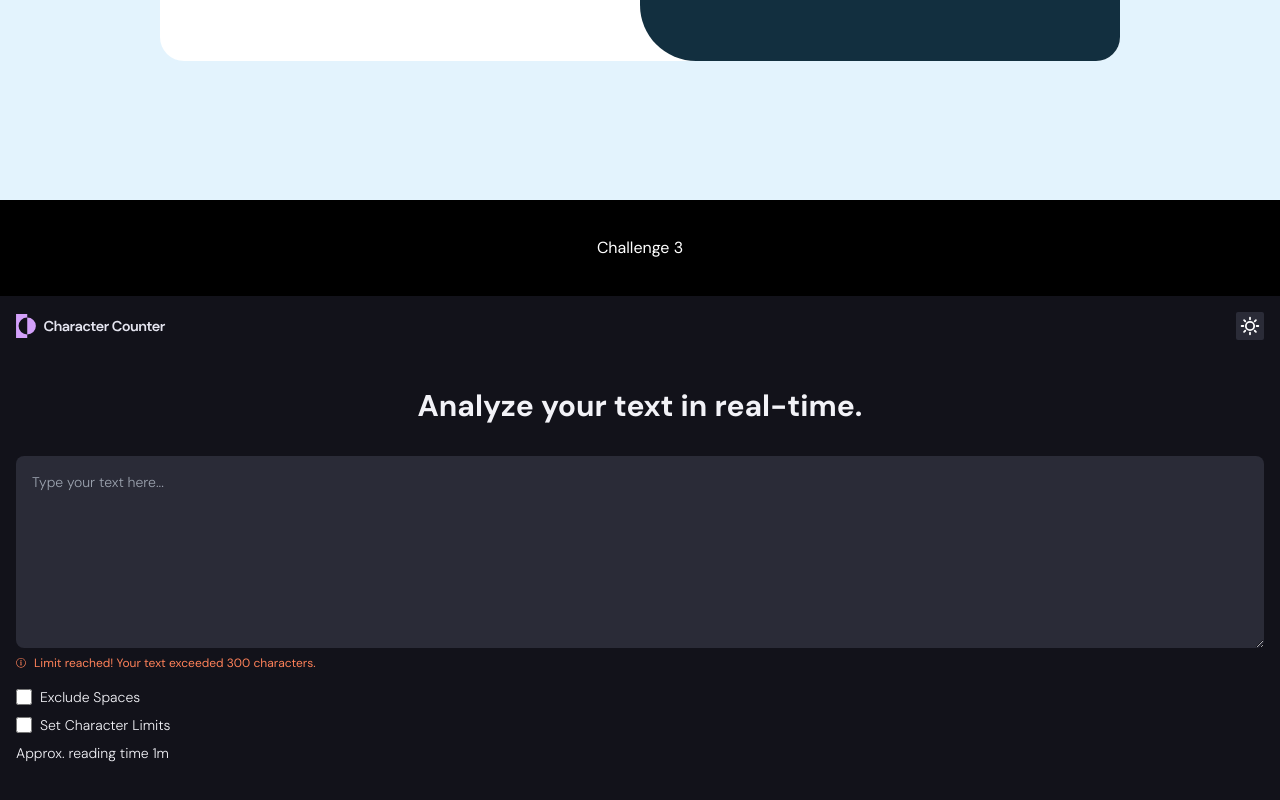
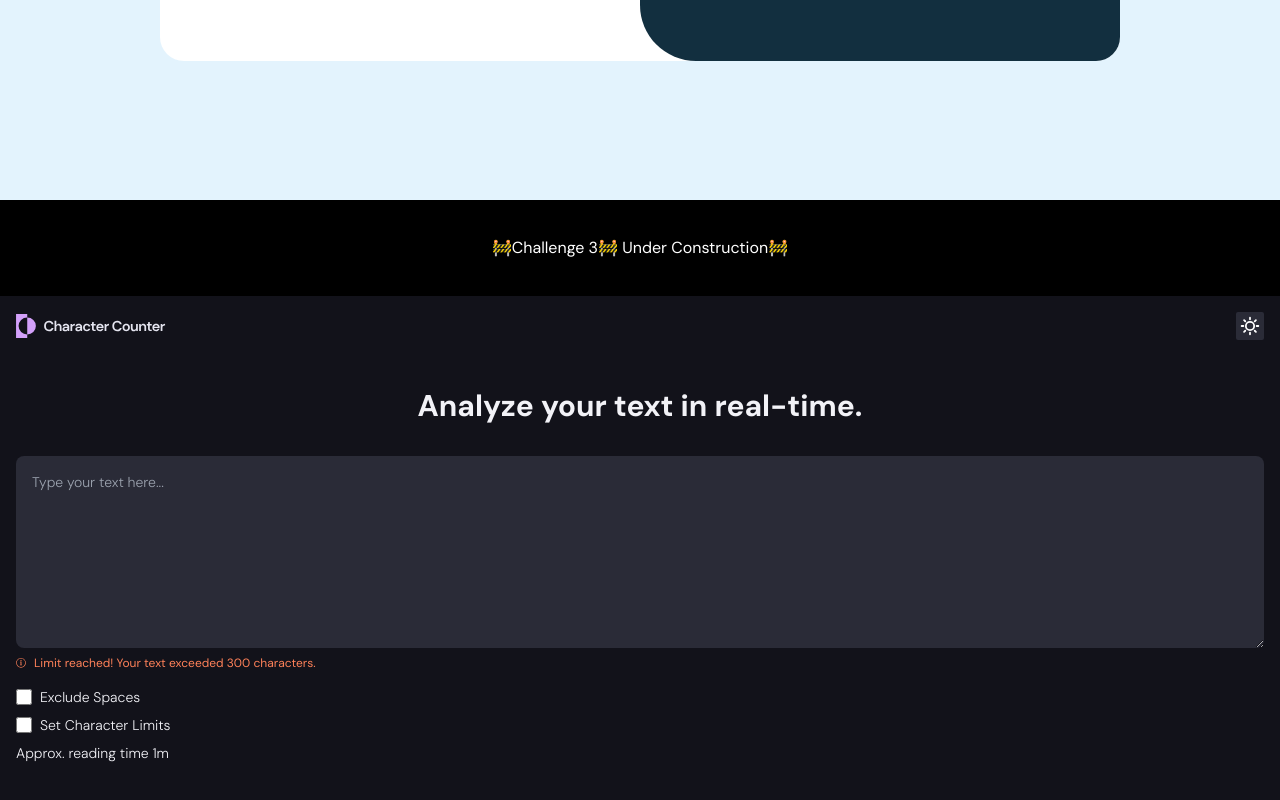
Before and after one commit to S-Bolt/FrontEndChallenges, a Next.js app: page / in a window 1280 px wide. Shown: the part 1650-2450 px from the top of the page. Built offline with nearby package versions, Linux system fonts and the light colour scheme.

Commit message:
added construction banner

```diff
--- a/src/app/page.js
+++ b/src/app/page.js
@@ -14,7 +14,10 @@ export default function Home() {
       <Challenge title="Challenge 2" className="theme-project2">
         <Calculator />
       </Challenge>
-      <Challenge title="Challenge 3" className="theme-project3">
+      <Challenge
+        title="🚧Challenge 3🚧 Under Construction🚧"
+        className="theme-project3"
+      >
         <CharacterCount />
       </Challenge>
     </div>
```
